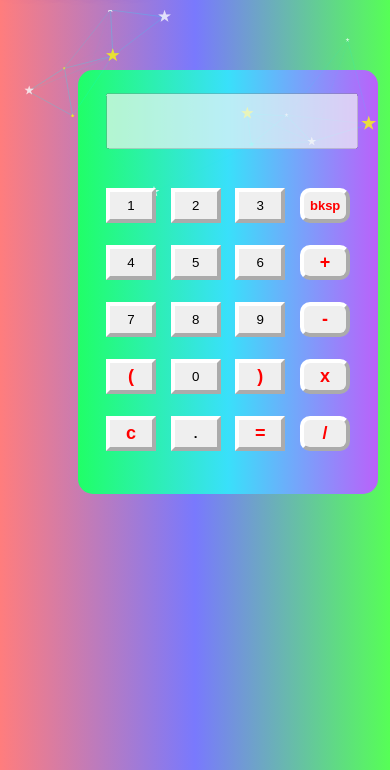
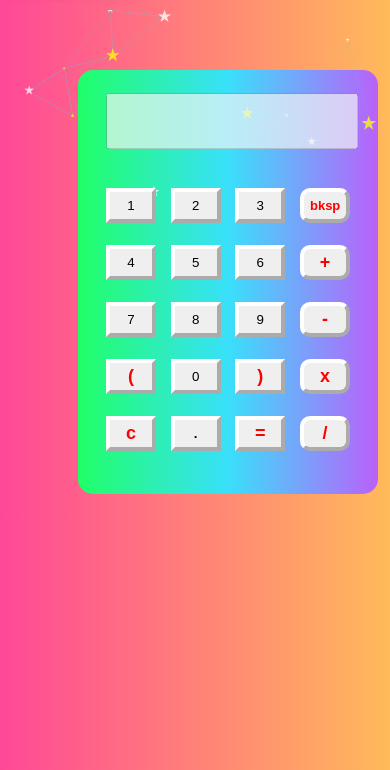
Before and after one commit to Sushant2024/Calculator, a plain HTML site: page index.htm in a window 390 px wide. Shown: the part 74-844 px from the top of the page. Drawn offline with Linux system fonts and the light colour scheme.

Commit message:
Update style.css
- Updated Background gradient at Mobile view

```diff
--- a/style.css
+++ b/style.css
@@ -132,6 +132,10 @@ ________________________________________________ */
 
 @media only screen and (max-width: 600px) {
 
+    body{
+        background: linear-gradient(90deg, rgb(255, 72, 151),  rgb(255, 186, 90));
+    }
+
     nav{
         height: 100px;
         width: 100%;
```
